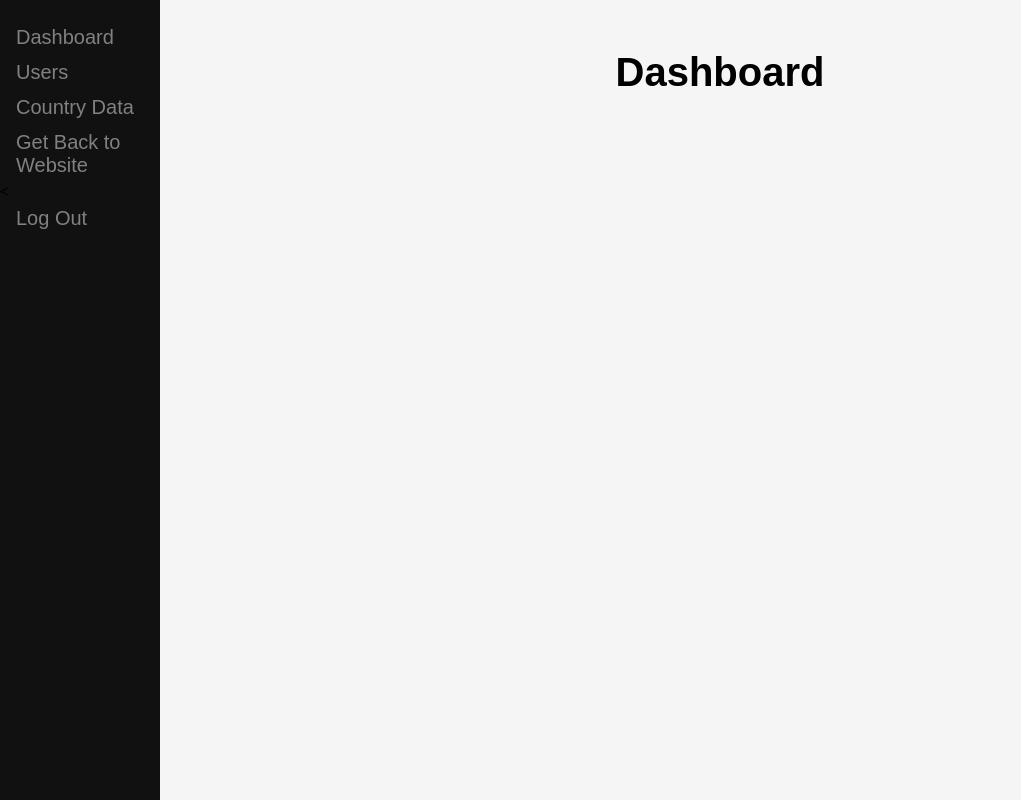
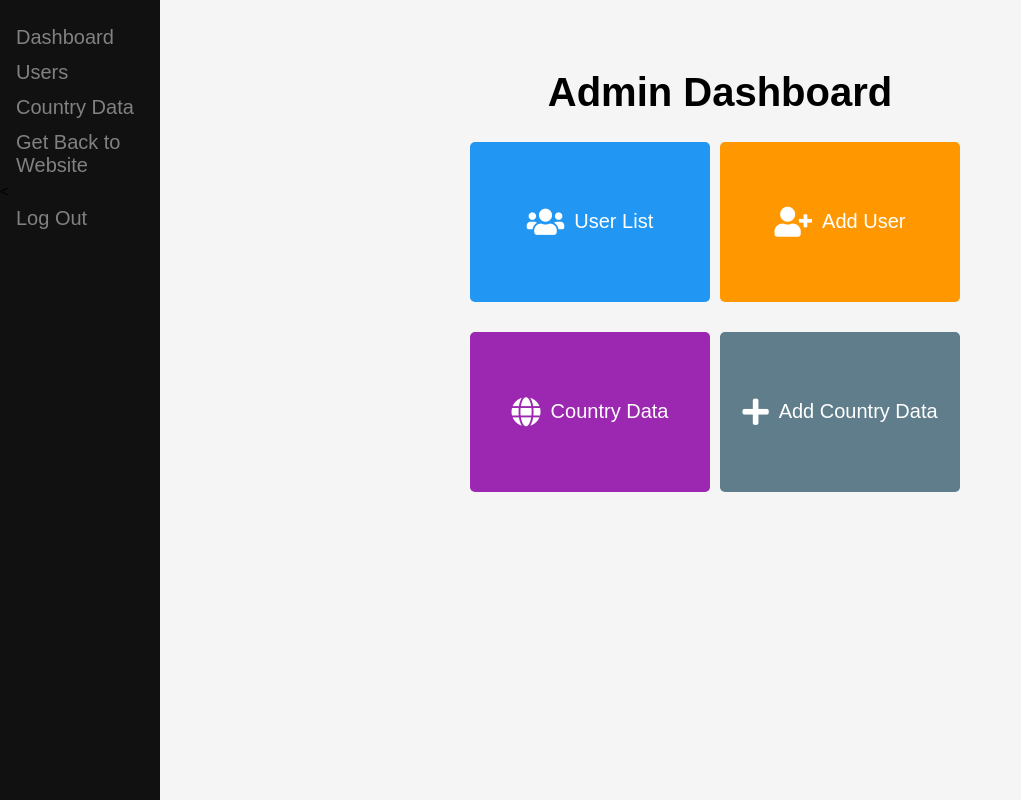
Before and after one commit to omerdikyol/obesity-visualizer, a PHP site: page /app/views/admin.php in a window 1280 px wide. Shown: the whole page, without its empty margins (0-1021 px from the left). Run offline with PHP 8.4, Linux system fonts and the light colour scheme.

Commit message:
Improving Admin Dashboard
Simple buttons added to dashboard page.
Edit, Delete, Add Buttons are redesigned.

```diff
--- a/app/views/admin.php
+++ b/app/views/admin.php
@@ -4,15 +4,44 @@
 <head>
     <meta name="viewport" content="width=device-width, initial-scale=1">
     <title>Obesity Visualizer</title>
+    <link rel="stylesheet" href="https://cdnjs.cloudflare.com/ajax/libs/font-awesome/5.15.3/css/all.min.css" />
     <link rel="stylesheet" href="../../public/css/style.css">
+</head>
 </head>
 
 <?php include_once $_SERVER['DOCUMENT_ROOT'] . '/obesity-visualizer/app/views/includes/sidenav.php'; ?>
 
 <body>
     <div class="main" id="main">
-        <h1>Dashboard</h1>
+        <div class="dashboardWrapper">
+            <div class="dashboard-content">
+                <h1>Admin Dashboard</h1>
+                <div class="adminButton-row">
+                    <a href="/obesity-visualizer/app/controllers/admin/users.php" class="adminButton user-list">
+                        <i class="fas fa-users"></i>
+                        <span>User List</span>
+                    </a>
+                    <a href="/obesity-visualizer/app/controllers/admin/user_create.php" class="adminButton add-user">
+                        <i class="fas fa-user-plus"></i>
+                        <span>Add User</span>
+                    </a>
+                </div>
+                <div class="adminButton-row">
+                    <a href="/obesity-visualizer/app/controllers/admin/countries.php" class="adminButton country-data">
+                        <i class="fas fa-globe"></i>
+                        <span>Country Data</span>
+                    </a>
+                    <a href="/obesity-visualizer/app/controllers/admin/country_create.php"
+                        class="adminButton add-country-data">
+                        <i class="fas fa-plus"></i>
+                        <span>Add Country Data</span>
+                    </a>
+                </div>
+            </div>
+        </div>
     </div>
+
+
 </body>
 
 </html>
--- a/public/css/style.css
+++ b/public/css/style.css
@@ -50,6 +50,7 @@ header {
 footer {
     padding: 40px 0;
 }
+
 
 hr {
     border: none;
@@ -293,3 +294,100 @@ iframe {
 .alert_closebtn:hover {
     color: black;
 }
+
+/* Admin Dashboard and Buttons */
+.dashboardWrapper {
+    display: flex;
+    width: 100%;
+}
+
+.dashboard-content {
+    padding: 20px;
+    flex: 1;
+    display: flex;
+    flex-direction: column;
+    /* make child elements stack vertically */
+    justify-content: center;
+    /* center vertically */
+    align-items: center;
+    /* center horizontally */
+}
+
+
+.adminButton-row {
+    display: flex;
+    flex-wrap: wrap;
+    margin-bottom: 20px;
+    justify-content: center;
+    /* center horizontally */
+}
+
+.adminButton {
+    display: inline-flex;
+    align-items: center;
+    justify-content: center;
+    padding: 20px;
+    margin-right: 10px;
+    margin-bottom: 10px;
+    background-color: #4CAF50;
+    color: #fff;
+    border-radius: 5px;
+    text-decoration: none;
+    transition: background-color 0.3s ease;
+    height: 120px;
+    width: 200px;
+    font-size: 20px;
+    border: none;
+    cursor: pointer;
+}
+
+.adminButton:hover {
+    background-color: #3E8E41;
+}
+
+.user-list {
+    background-color: #2196F3;
+}
+
+.add-user {
+    background-color: #FF9800;
+}
+
+.country-data {
+    background-color: #9C27B0;
+}
+
+.add-country-data {
+    background-color: #607D8B;
+}
+
+.adminButton i {
+    margin-right: 10px;
+    font-size: 30px;
+
+}
+
+.adminSmall {
+    height: 40px;
+    width: 80px;
+    padding: 10px;
+    margin-right: 5px;
+    margin-bottom: 5px;
+}
+
+.adminEdit {
+    background-color: #2ecc71;
+}
+
+.adminDelete {
+    background-color: #e67e22;
+}
+
+.adminDelete:hover {
+    background-color: #d35400;
+}
+
+.adminCreate {
+    background-color: #e74c3c;
+    color: #ffffff;
+}
```
Also changed, not shown: app/views/admin/countries.php (+15 -9 lines), app/views/admin/users.php (+15 -7 lines).
